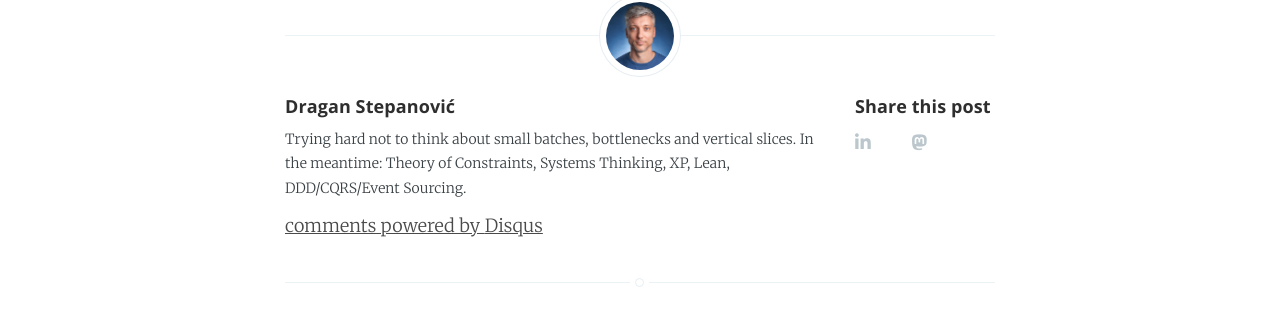
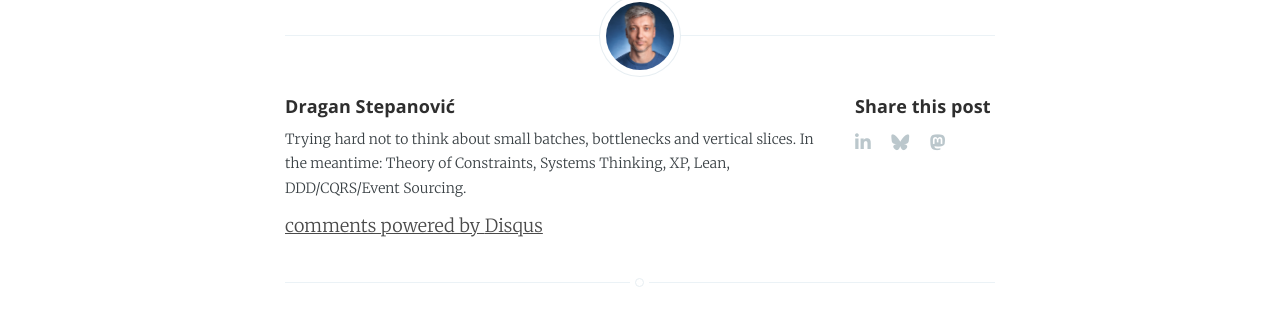
Before and after one commit to dragan-stepanovic/dragan-stepanovic.github.io, a Jekyll site: the page built from _posts/2021-04-14-I-dont-mind-prs.md, in a window 1280 px wide. Shown: the part 348-672 px from the top of the page. Built offline with Jekyll 4.4.1, drawn with Linux system fonts in a browser that asks for light colours; our own code applies the rules of GitHub Pages for plain Markdown files; comment, search, counter and statistics services are not loaded.

Commit message:
Update share.html

```diff
--- a/_includes/share.html
+++ b/_includes/share.html
@@ -4,7 +4,7 @@
         onclick="window.open(this.href, 'linkedin-share', 'width=700,height=400');return false;">
         <span class="hidden">LinkedIn</span>
     </a>
-    <a class="bi bi-bluesky" href="https://bsky.app/intent/compose?text={{page.title}}%20{{site.domain_name}}{{page.url}}"
+    <a class="icon-bluesky" href="https://bsky.app/intent/compose?text={{page.title}}%20{{site.domain_name}}{{page.url}}"
         onclick="window.open(this.href, 'bluesky-share', 'width=550,height=420');return false;">
         <span class="hidden">Bluesky</span>
     </a>
```
